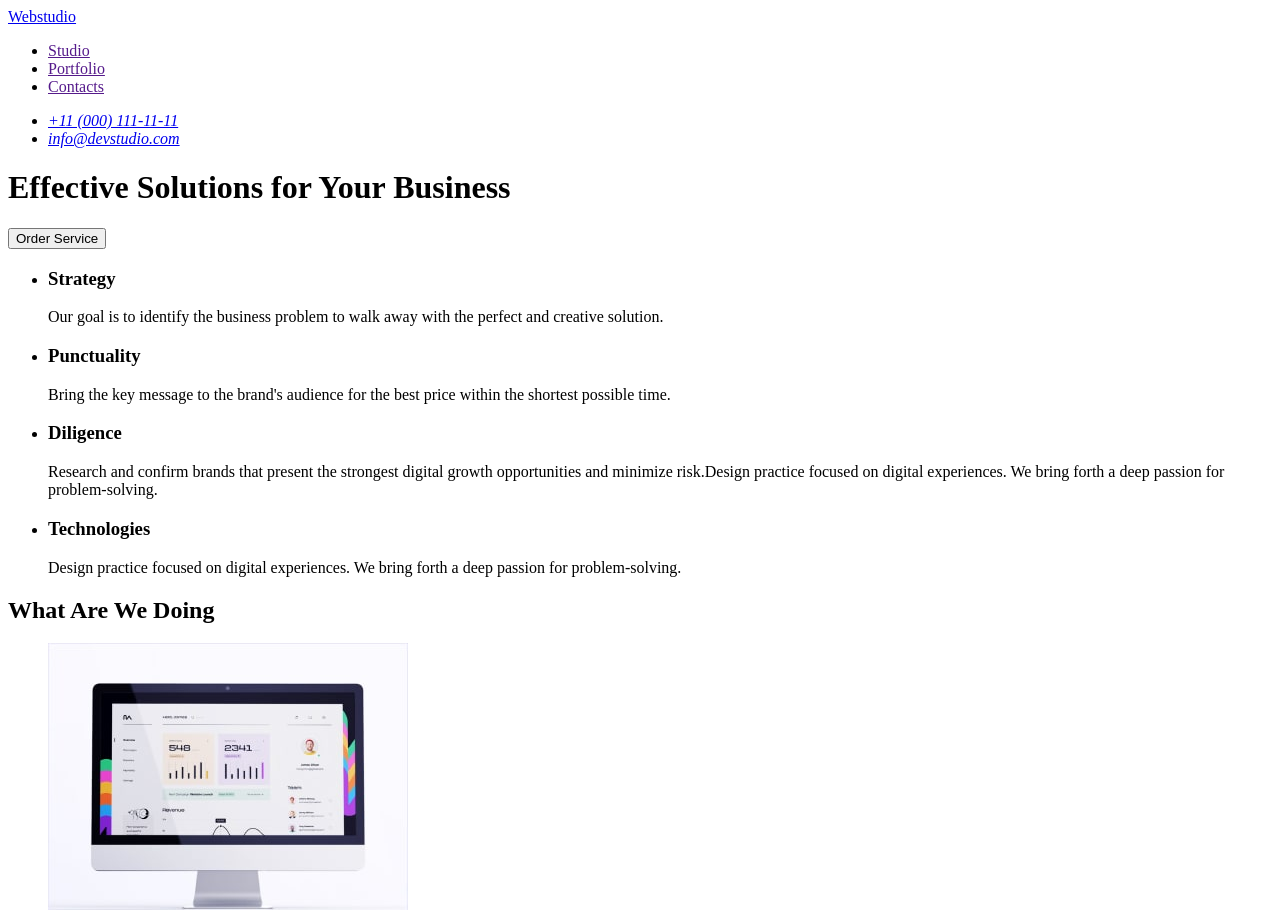
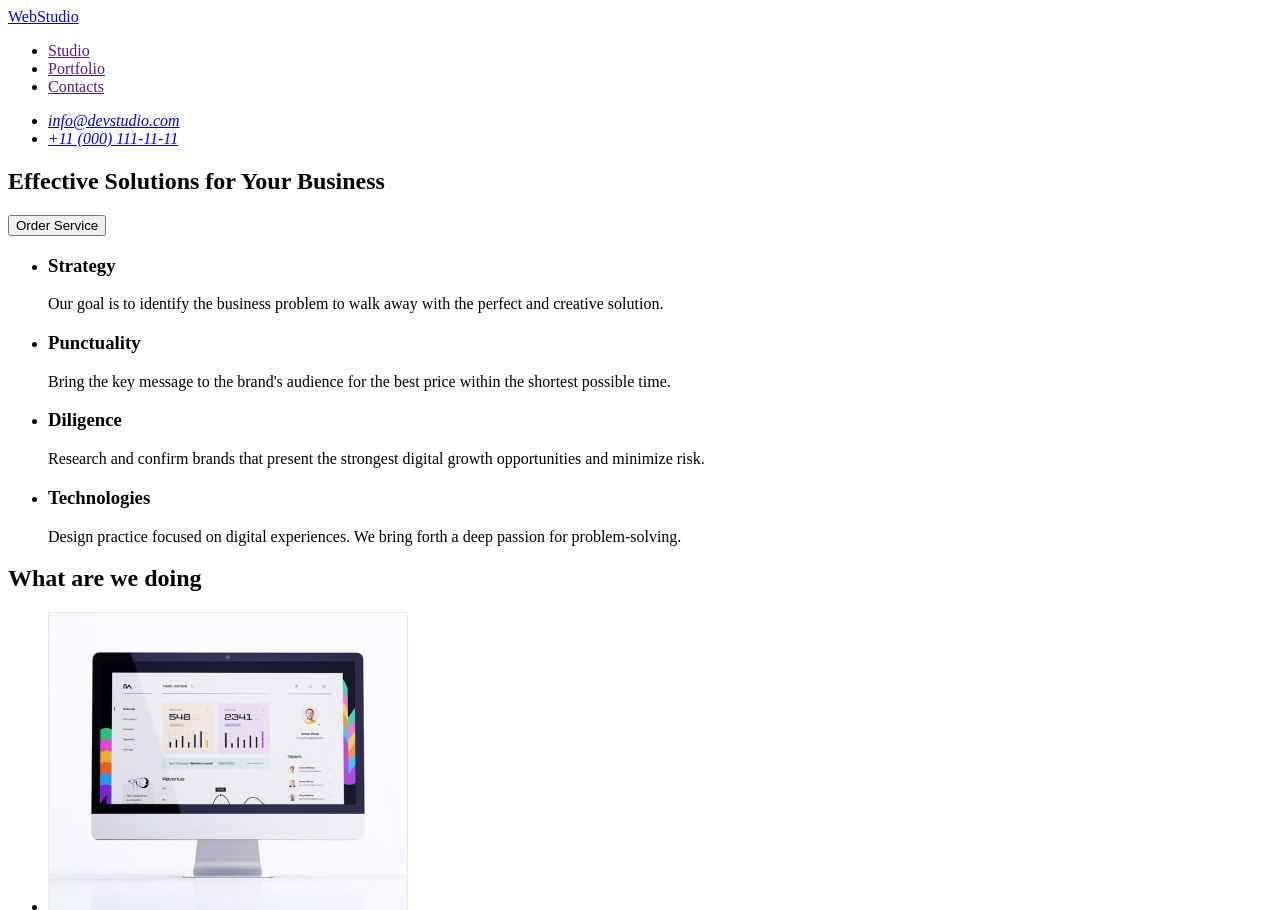
Before and after one commit to Olenkava/goit-markup-hw-01, a plain HTML site: page index.html in a window 1280 px wide. Shown: the top 910 px of the page. Drawn offline with Linux system fonts and the light colour scheme.

Commit message:
Update index.html

```diff
--- a/index.html
+++ b/index.html
@@ -9,25 +9,25 @@
   <body>
     <header>
       <nav>
-        <a href="./index.html"> Webstudio </a>
+        <a href="./index.html"> WebStudio </a>
         <ul>
           <li><a href="">Studio</a></li>
           <li><a href="">Portfolio</a></li>
           <li><a href="">Contacts</a></li>
         </ul>
+      </nav>
       <address>
         <ul>
+          <li><a href="mailto:info@devstudio.com">info@devstudio.com</a></li>
           <li><a href="tel:+110001111111">+11 (000) 111-11-11</a></li>
-            <li><a href="mailto:info@devstudio.com">info@devstudio.com</a></li>
         </ul>
       </address>
-      </nav>
     </header>
     <main>
-      <div>
+      <section>
         <h1>Effective Solutions for Your Business</h1>
         <button type="button">Order Service</button>
-      </div>
+      </section>
       <section>
         <h2 hidden>Features</h2>
         <ul>
@@ -49,9 +49,7 @@
             <h3>Diligence</h3>
             <p>
               Research and confirm brands that present the strongest digital
-              growth opportunities and minimize risk.Design practice focused on
-              digital experiences. We bring forth a deep passion for
-              problem-solving.
+              growth opportunities and minimize risk.
             </p>
           </li>
           <li>
@@ -64,7 +62,7 @@
         </ul>
       </section>
       <section>
-        <h2>What Are We Doing</h2>
+        <h2>What are we doing</h2>
         <ul>
           <li>
             <img
@@ -139,13 +137,11 @@
       </section>
     </main>
     <footer>
-        <section>
-          <a href="./index.html"> Webstudio </a>
+        <a href="./index.html">WebStudio</a>
         <p>
           Increase the flow of customers and sales for your business with
           digital marketing & growth solutions.
         </p>
-        </section>
     </footer>
   </body>
 </html>
```
Lines whose indentation alone changed are shown as unchanged.
